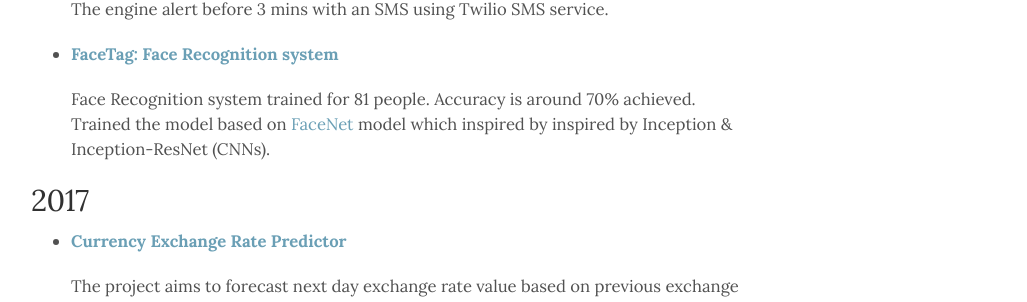
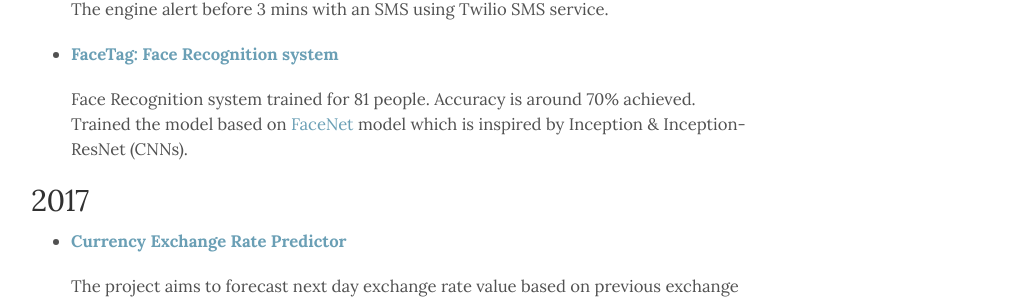
Before and after one commit to alexsnow348/alexsnow348.github.io, a Jekyll site: the page built from projects/index.md, in a window 1280 px wide and 927 px high. Shown: the part 486-788 px from the top of the window, without its empty margins (249-1276 px from the left). Built offline with Jekyll 4.4.1, drawn with Linux system fonts in a browser that asks for light colours; nearby versions of some CDN libraries; comment, search, counter and statistics services are not loaded.

```diff
--- a/projects/index.md
+++ b/projects/index.md
@@ -15,7 +15,7 @@
 
 * <strong><a href ="https://github.com/alexsnow348/facetag" target="_blank">FaceTag: Face Recognition system</a></strong>
 
-	Face Recognition system trained for 81 people. Accuracy is around 70% achieved. Trained the model based on <a href ="https://github.com/davidsandberg/facenet" target="_blank">FaceNet</a> model which inspired by inspired by Inception & Inception-ResNet (CNNs).
+	Face Recognition system trained for 81 people. Accuracy is around 70% achieved. Trained the model based on <a href ="https://github.com/davidsandberg/facenet" target="_blank">FaceNet</a> model which  is inspired by Inception & Inception-ResNet (CNNs).
 
 ## 2017
 * <strong><a href="https://wuthmone.shinyapps.io/ann_predictor_app/" target="_blank">Currency Exchange Rate Predictor</a></strong>
```
